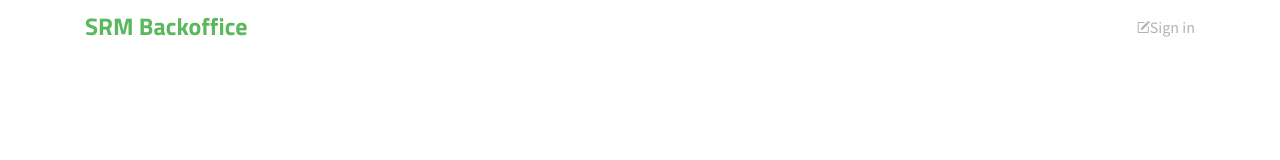
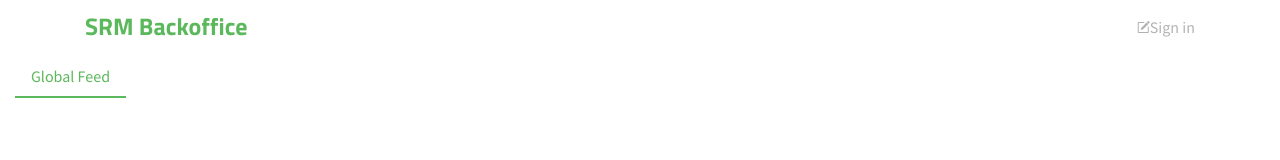
Before and after one commit to dendy-prtha-tiukdw/srm-backoffice, a Vue app: page /home in a window 1280 px wide. Shown: the top 160 px of the page. Built offline with nearby package versions, Linux system fonts and the light colour scheme; a web font is replaced by a local one; what vue-google-oauth2 would draw is missing.

Commit message:
- hotfix!

```diff
--- a/src/App.vue
+++ b/src/App.vue
@@ -18,7 +18,9 @@
         </div>
       </div>
     </div>
-
+    <div v-else class="home-page">
+      <router-view></router-view>
+    </div>
     <RwvFooter />
   </div>
 </template>
```
